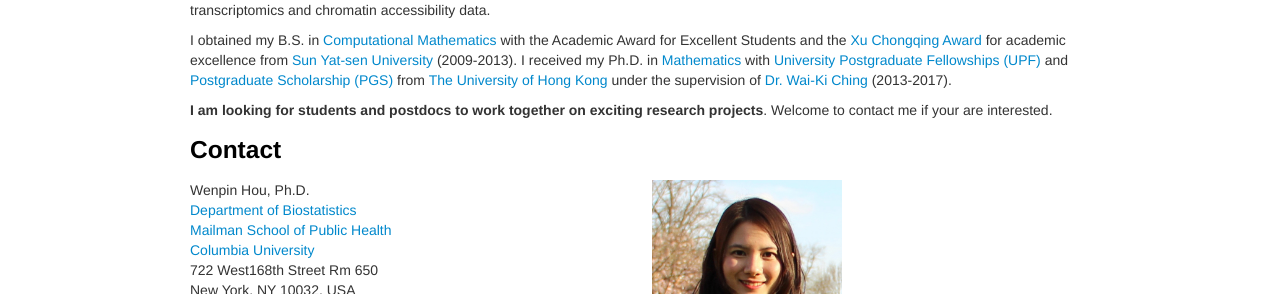
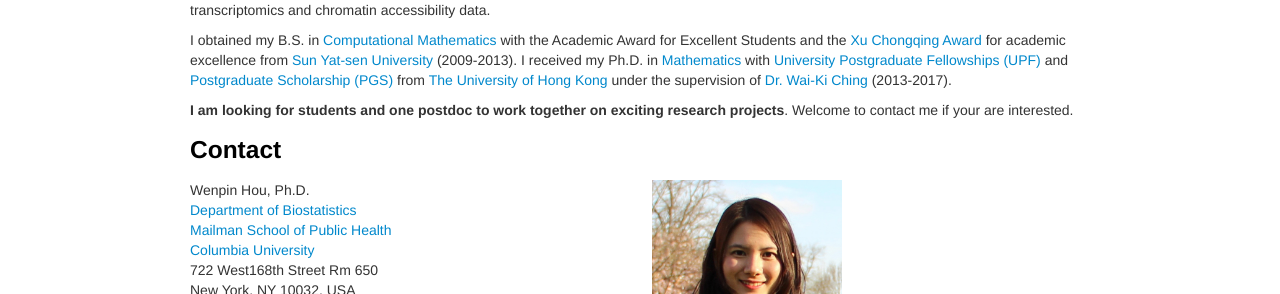
Before and after one commit to Winnie09/Wenpin_Hou, a Jekyll site: the page built from index.md, in a window 1280 px wide. Shown: the part 462-756 px from the top of the page. Built offline with Jekyll 4.4.1, drawn with Linux system fonts in a browser that asks for light colours.

Commit message:
revise job ad

```diff
--- a/index.md
+++ b/index.md
@@ -18,7 +18,7 @@ Award](http://edf.edaao.sysu.edu.cn/jzmx/jz03/cgzs02/index.htm) for academic exc
 I received my Ph.D. in [Mathematics](https://hkumath.hku.hk/web/index.php) with [University Postgraduate Fellowships (UPF)](https://gradsch.hku.hk/gradsch/prospective-students/scholarship-funding-and-fees) and [Postgraduate Scholarship (PGS)](https://gradsch.hku.hk/gradsch/prospective-students/scholarship-funding-and-fees) from [The University of Hong Kong](https://www.hku.hk/) under the supervision of [Dr. Wai-Ki Ching](https://hkumath.hku.hk/~wkc/) (2013-2017).
 
 
-**I am looking for students and postdocs to work together on exciting research projects**. Welcome to contact me if your are interested.
+**I am looking for students and one postdoc to work together on exciting research projects**. Welcome to contact me if your are interested.
 
 ### Contact
 
```
